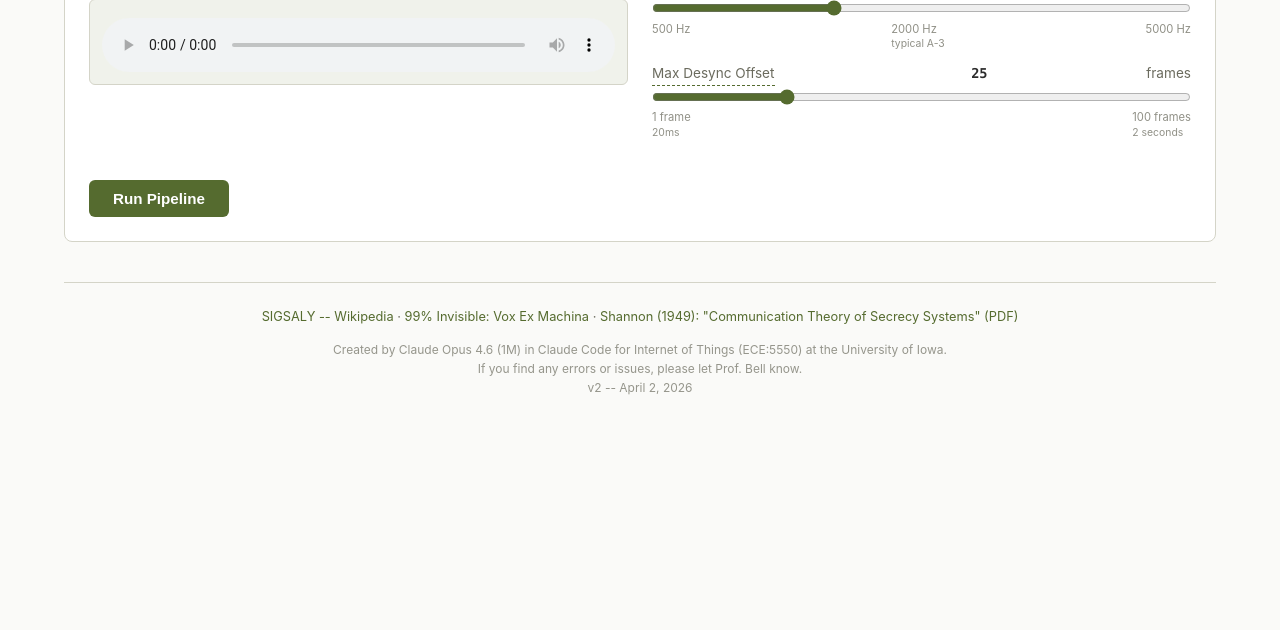
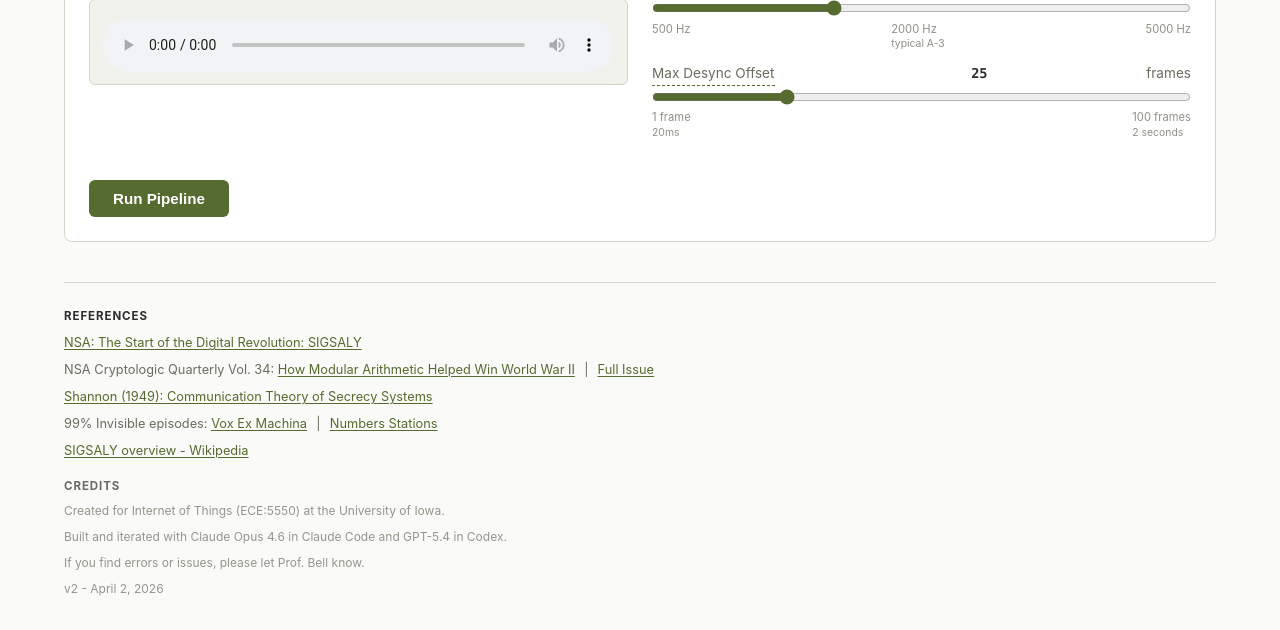
Before and after one commit to trbll/sigsalysim, a Flask app: template web/templates/index.html in a window 1280 px wide. Shown: the part 728-1358 px from the top of the page. Before the commit the page ends 1123 px from the top, so only its background shows below. Run offline with Flask 3, Linux system fonts and the light colour scheme; the template is opened without the code that fills it, so the values that code supplies are empty.

Commit message:
Add local reference PDFs and refine tutorial layout

```diff
--- a/web/static/style.css
+++ b/web/static/style.css
@@ -196,18 +196,45 @@ footer {
     margin-top: 2.5rem;
     padding-top: 1.5rem;
     border-top: 1px solid var(--border);
-    text-align: center;
+    display: grid;
+    gap: 1rem;
+    text-align: left;
     font-size: 0.8rem;
     color: var(--text-muted);
 }
 
 footer a {
     color: var(--accent);
-    text-decoration: none;
+    text-decoration: underline;
+    text-decoration-thickness: 1px;
+    text-underline-offset: 0.16em;
 }
 
 footer a:hover {
-    text-decoration: underline;
+    text-decoration-thickness: 2px;
+}
+
+.footer-block {
+    display: grid;
+    gap: 0.45rem;
+}
+
+.footer-heading {
+    font-size: 0.72rem;
+    font-weight: 700;
+    letter-spacing: 0.08em;
+    text-transform: uppercase;
+    color: var(--text);
+}
+
+.footer-link-line,
+.footer-credit-line {
+    line-height: 1.55;
+}
+
+.footer-link-sep {
+    margin: 0 0.35rem;
+    color: var(--text-muted);
 }
 
 /* ── Modern Security Section ──────────────────── */
@@ -221,7 +248,6 @@ footer a:hover {
 }
 
 .footer-attribution {
-    margin-top: 0.75rem;
     font-size: 0.75rem;
     color: var(--text-muted);
     opacity: 0.7;
@@ -435,6 +461,10 @@ footer a:hover {
     line-height: 1.5;
 }
 
+#modern-security {
+    margin-top: 1.5rem;
+}
+
 /* ── Output Group Headings ────────────────────── */
 
 .output-group-heading {
@@ -464,6 +494,14 @@ footer a:hover {
 
 .output-grid-2col {
     grid-template-columns: repeat(2, 1fr) !important;
+}
+
+.output-grid-1col {
+    grid-template-columns: 1fr !important;
+}
+
+.output-grid-3col {
+    grid-template-columns: repeat(3, 1fr) !important;
 }
 
 .output-card {
@@ -873,6 +911,12 @@ body[data-theme="codex"] footer {
     letter-spacing: 0.04em;
 }
 
+body[data-theme="codex"] .footer-heading {
+    color: var(--accent);
+    font-family: var(--mono);
+    letter-spacing: 0.16em;
+}
+
 body[data-theme="codex"] footer a {
     color: var(--danger);
 }
@@ -890,7 +934,10 @@ body[data-theme="codex"] footer a {
 
 @media (max-width: 700px) {
     .controls-grid { grid-template-columns: 1fr; }
-    .output-grid { grid-template-columns: 1fr; }
+    .output-grid,
+    .output-grid-1col,
+    .output-grid-2col,
+    .output-grid-3col { grid-template-columns: 1fr !important; }
     .summary-grid { grid-template-columns: 1fr; }
     body { padding: 1rem; }
     body[data-theme="codex"] header::before,
--- a/web/templates/index.html
+++ b/web/templates/index.html
@@ -196,7 +196,7 @@
     {% endfor %}
     {% else %}
     <!-- Standard output grid -->
-    <div class="output-grid">
+    <div class="output-grid{% if stage.outputs|length == 1 %} output-grid-1col{% elif stage.outputs|length == 2 %} output-grid-2col{% elif stage.outputs|length == 3 %} output-grid-3col{% endif %}">
         {% for output in stage.outputs %}
         <div class="output-card">
             <h3>{{ output.label }}</h3>
@@ -278,16 +278,37 @@
 
 <!-- ── References ────────────────────────────────────── -->
 <footer>
-    <p class="footer-references">
-        <a href="https://en.wikipedia.org/wiki/SIGSALY" target="_blank" rel="noopener">SIGSALY -- Wikipedia</a> ·
-        <a href="https://99percentinvisible.org/episode/vox-ex-machina/" target="_blank" rel="noopener">99% Invisible: Vox Ex Machina</a> ·
-        <a href="https://pages.cs.wisc.edu/~rist/642-spring-2014/shannon-secrecy.pdf" target="_blank" rel="noopener">Shannon (1949): "Communication Theory of Secrecy Systems" (PDF)</a>
-    </p>
-    <p class="footer-attribution">
-        Created by Claude Opus 4.6 (1M) in Claude Code for Internet of Things (ECE:5550) at the University of Iowa.<br>
-        If you find any errors or issues, please let Prof. Bell know.<br>
-        v2 -- April 2, 2026
-    </p>
+    <div class="footer-block">
+        <div class="footer-heading">References</div>
+        <div class="footer-link-line">
+            <a href="{{ url_for('static', filename='references/nsa-sigsaly-brochure.pdf') }}" target="_blank" rel="noopener">NSA: The Start of the Digital Revolution: SIGSALY</a>
+        </div>
+        <div class="footer-link-line">
+            NSA Cryptologic Quarterly Vol. 34:
+            <a href="{{ url_for('static', filename='references/cryptologic-quarterly-2015-01-modular-arithmetic.pdf') }}" target="_blank" rel="noopener">How Modular Arithmetic Helped Win World War II</a>
+            <span class="footer-link-sep">|</span>
+            <a href="{{ url_for('static', filename='references/cryptologic-quarterly-2015-01-full.pdf') }}" target="_blank" rel="noopener">Full Issue</a>
+        </div>
+        <div class="footer-link-line">
+            <a href="https://pages.cs.wisc.edu/~rist/642-spring-2014/shannon-secrecy.pdf" target="_blank" rel="noopener">Shannon (1949): Communication Theory of Secrecy Systems</a>
+        </div>
+        <div class="footer-link-line">
+            99% Invisible episodes:
+            <a href="https://99percentinvisible.org/episode/vox-ex-machina/" target="_blank" rel="noopener">Vox Ex Machina</a>
+            <span class="footer-link-sep">|</span>
+            <a href="https://99percentinvisible.org/episode/numbers-stations/" target="_blank" rel="noopener">Numbers Stations</a>
+        </div>
+        <div class="footer-link-line">
+            <a href="https://en.wikipedia.org/wiki/SIGSALY" target="_blank" rel="noopener">SIGSALY overview - Wikipedia</a>
+        </div>
+    </div>
+    <div class="footer-block footer-attribution">
+        <div class="footer-heading">Credits</div>
+        <div class="footer-credit-line">Created for Internet of Things (ECE:5550) at the University of Iowa.</div>
+        <div class="footer-credit-line">Built and iterated with Claude Opus 4.6 in Claude Code and GPT-5.4 in Codex.</div>
+        <div class="footer-credit-line">If you find errors or issues, please let Prof. Bell know.</div>
+        <div class="footer-credit-line">v2 - April 2, 2026</div>
+    </div>
 </footer>
 
 <script>
```
Also changed, not shown: 3 other files.
